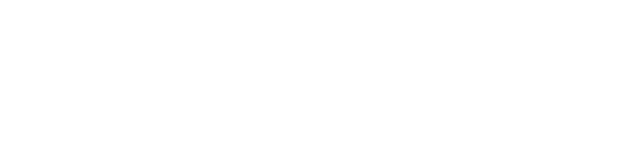
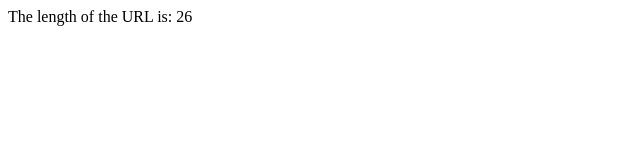
Before and after one commit to acciojob/url-info-AbhijeetKumarGupta, a website: page main.html in a window 1280 px wide. Shown: the whole page, without its empty margins (0-640 px from the left). Drawn offline with Linux system fonts and the light colour scheme.

Commit message:
created a submission

```diff
--- a/main.html
+++ b/main.html
@@ -7,6 +7,8 @@
 </head>
 
 <body>
+	<div id="content"></div>
+
 	<!-- the entire body must be written by student -->
     <script type="text/javascript" src="./script.js">
 </script>
--- a/script.js
+++ b/script.js
@@ -1,2 +1,3 @@
 //your JS code here. If required.
+document.getElementById("content").textContent = "The length of the URL is: "+window.location.href.length;
 alert("The length of the URL is: "+window.location.href.length);
```
